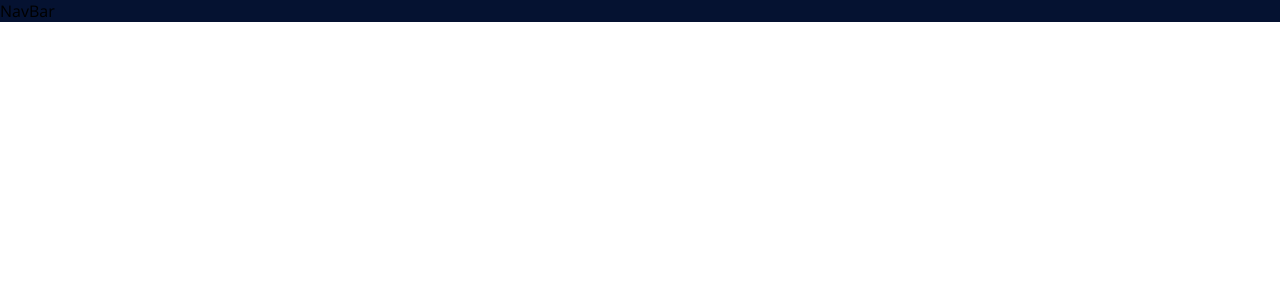
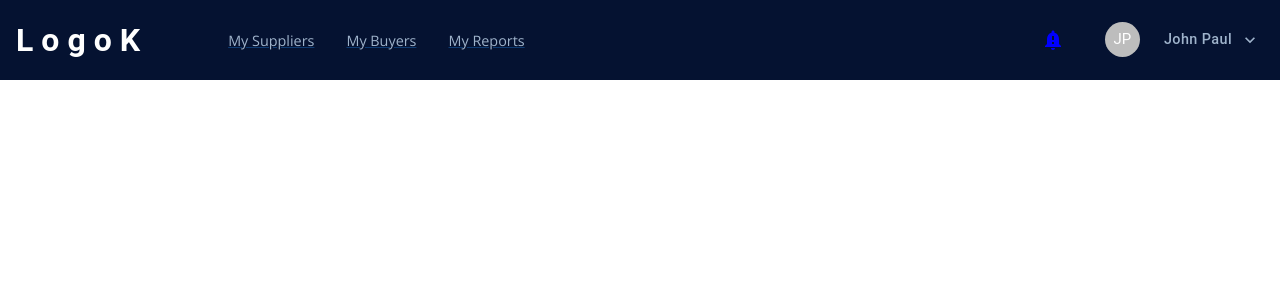
Before and after one commit to mrkirthi-24/frontend-assignment-1, a React (Vite) app in the folder eligere-assignment/: page / in a window 1280 px wide. Shown: the top 300 px of the page. Built offline with nearby package versions, Linux system fonts and the light colour scheme; the HTML template or start-up script is replaced by a standard one.

Commit message:
add NavBar component

```diff
--- a/eligere-assignment/package.json
+++ b/eligere-assignment/package.json
@@ -10,6 +10,10 @@
     "preview": "vite preview"
   },
   "dependencies": {
+    "@emotion/react": "^11.11.1",
+    "@emotion/styled": "^11.11.0",
+    "@mui/icons-material": "^5.14.18",
+    "@mui/material": "^5.14.18",
     "react": "^18.2.0",
     "react-dom": "^18.2.0"
   },
--- a/eligere-assignment/src/components/NavBar.tsx
+++ b/eligere-assignment/src/components/NavBar.tsx
@@ -1,5 +1,60 @@
+import styled from "@emotion/styled";
+import { Avatar, Button, Link, Typography } from "@mui/material";
+import NotificationImportantIcon from "@mui/icons-material/NotificationImportant";
+import KeyboardArrowDownIcon from "@mui/icons-material/KeyboardArrowDown";
+import Box from "@mui/material/Box";
+
 const NavBar = () => {
-  return <div style={{ background: "#051231" }}>NavBar</div>;
+  const Container = styled(Box)`
+    background: #051231;
+    color: #ffffff;
+    padding: 1rem;
+    display: flex;
+    justify-content: space-between;
+  `;
+
+  const StyledBox = styled(Box)`
+    display: flex;
+    align-items: center;
+  `;
+
+  const StyledLogo = styled(Typography)`
+    font-size: 2rem;
+    font-weight: bold;
+    letter-spacing: 0.5rem;
+  `;
+
+  const StyledText = styled(Link)`
+    color: #9fb3cb;
+    font-size: 0.9rem;
+    cursor: pointer;
+    margin-right: 2rem;
+  `;
+
+  return (
+    <Container>
+      <StyledBox>
+        <StyledLogo sx={{ mr: 10 }}>LogoK</StyledLogo>
+        <StyledText>My Suppliers</StyledText>
+        <StyledText>My Buyers</StyledText>
+        <StyledText>My Reports</StyledText>
+      </StyledBox>
+      <StyledBox>
+        <NotificationImportantIcon sx={{ mr: 5, color: "blue" }} />
+        <StyledBox>
+          <Avatar sx={{ width: 35, height: 35, fontSize: 15, mr: 2 }}>
+            JP
+          </Avatar>
+          <Button
+            endIcon={<KeyboardArrowDownIcon />}
+            sx={{ textTransform: "none", fontSize: "0.9rem", color: "#9fb3cb" }}
+          >
+            John Paul
+          </Button>
+        </StyledBox>
+      </StyledBox>
+    </Container>
+  );
 };
 
 export default NavBar;
```
Also changed, not shown: 1 other file (tests, documents, lock files or other folders).
